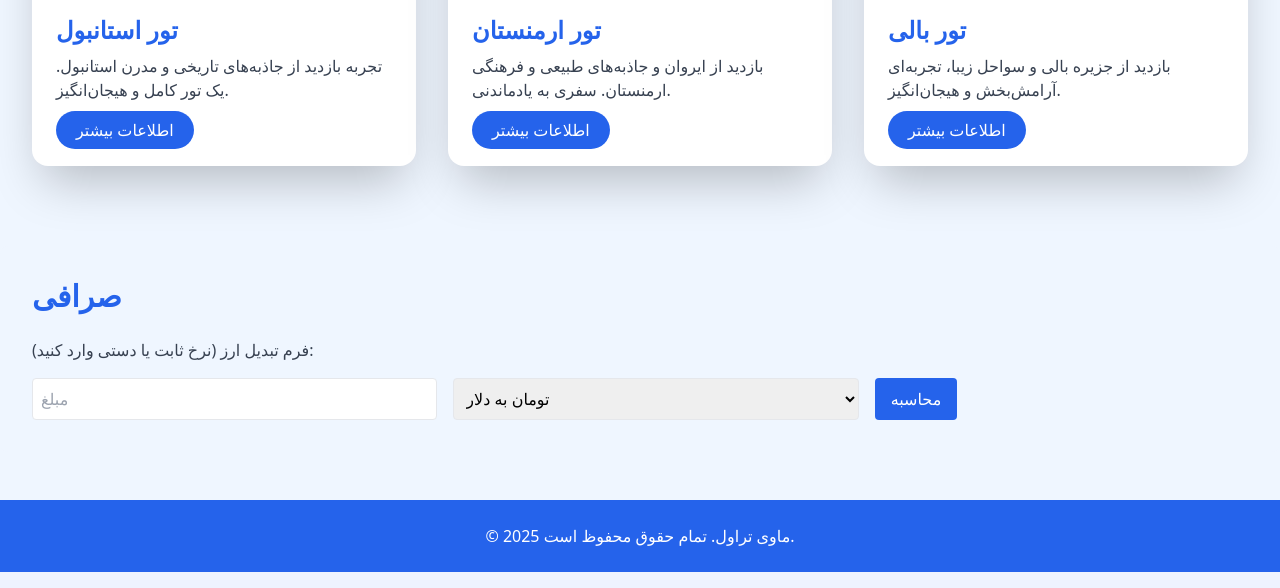
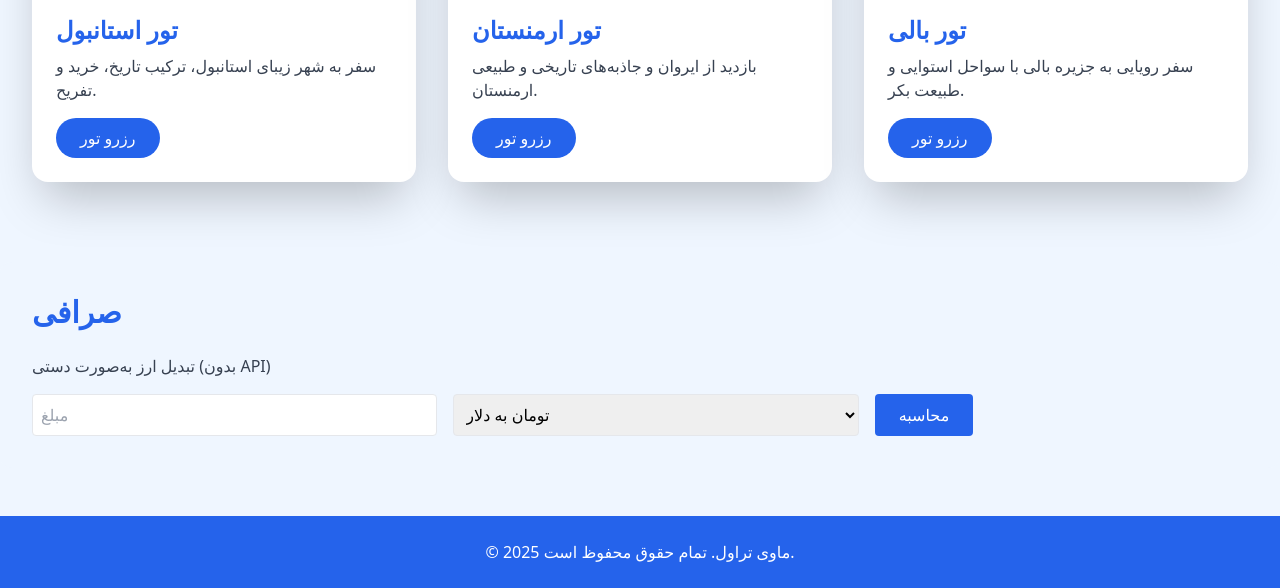
Before and after one commit to mavitravel/mavitravel, a Flask app: page / in a window 1280 px wide. Shown: the part 414-1002 px from the top of the page. Run offline with Flask 3, Linux system fonts and the light colour scheme; some libraries are stand-ins or nearby versions.

Commit message:
Update home.html

```diff
--- a/templates/home.html
+++ b/templates/home.html
@@ -2,73 +2,97 @@
 
 {% block content %}
 
-<!-- تور  -->
+<!-- تورهای خارجی -->
 <section id="tours" class="p-8">
     <h2 class="text-3xl font-bold mb-6 text-blue-600">تورهای خارجی</h2>
+
     <div class="grid grid-cols-1 md:grid-cols-2 lg:grid-cols-3 gap-8">
 
-        <!-- استانبول -->
-        <div class="bg-white rounded-2xl shadow-2xl p-6 hover:shadow-xl transition duration-500 transform hover:-translate-y-1">
+        <!-- تور استانبول -->
+        <div class="bg-white rounded-2xl shadow-2xl p-6 hover:shadow-xl transition transform hover:-translate-y-1">
             <img src="https://th.bing.com/th/id/R.bd5b931990d11cba340f7f6684e5e4ee?rik=87pGVjpIa9FYWw&riu=http%3a%2f%2fwallpapercave.com%2fwp%2fwp1813749.jpg&ehk=fXF3rRPjQLeJmluZ9czpf8DYUWqYcXLK7sKA%2bDJCTgw%3d&risl=&pid=ImgRaw&r=0"
-                 alt="تور استانبول" class="rounded-xl mb-4 w-full h-48 object-cover">
-            <h2 class="text-2xl font-bold text-blue-600 mb-2">تور استانبول</h2>
+                 alt="تور استانبول"
+                 class="rounded-xl mb-4 w-full h-48 object-cover">
+
+            <h3 class="text-2xl font-bold text-blue-600 mb-2">تور استانبول</h3>
             <p class="text-gray-700 mb-4">
-                تجربه بازدید از جاذبه‌های تاریخی و مدرن استانبول. یک تور کامل و هیجان‌انگیز.
+                سفر به شهر زیبای استانبول، ترکیب تاریخ، خرید و تفریح.
             </p>
-            <a href="https://example.com" target="_blank"
-               class="bg-blue-600 text-white px-5 py-2 rounded-full hover:bg-blue-700 transition duration-300">
-               اطلاعات بیشتر
+
+            <a href="https://www.instagram.com/direct/t/mavitravel.ir"
+               target="_blank"
+               class="inline-block bg-blue-600 text-white px-6 py-2 rounded-full hover:bg-blue-700 transition">
+                رزرو تور
             </a>
         </div>
 
-        <!-- ارمنستان -->
-        <div class="bg-white rounded-2xl shadow-2xl p-6 hover:shadow-xl transition duration-500 transform hover:-translate-y-1">
+        <!-- تور ارمنستان -->
+        <div class="bg-white rounded-2xl shadow-2xl p-6 hover:shadow-xl transition transform hover:-translate-y-1">
             <img src="https://th.bing.com/th/id/R.204122ce12d1fc4cae28901cd8405940?rik=eDNluaXPgy2JvQ&pid=ImgRaw&r=0"
-                 alt="تور ارمنستان" class="rounded-xl mb-4 w-full h-48 object-cover">
-            <h2 class="text-2xl font-bold text-blue-600 mb-2">تور ارمنستان</h2>
+                 alt="تور ارمنستان"
+                 class="rounded-xl mb-4 w-full h-48 object-cover">
+
+            <h3 class="text-2xl font-bold text-blue-600 mb-2">تور ارمنستان</h3>
             <p class="text-gray-700 mb-4">
-                بازدید از ایروان و جاذبه‌های طبیعی و فرهنگی ارمنستان. سفری به یادماندنی.
+                بازدید از ایروان و جاذبه‌های تاریخی و طبیعی ارمنستان.
             </p>
-            <a href="https://example.com" target="_blank"
-               class="bg-blue-600 text-white px-5 py-2 rounded-full hover:bg-blue-700 transition duration-300">
-               اطلاعات بیشتر
+
+            <a href="https://www.instagram.com/direct/t/mavitravel.ir"
+               target="_blank"
+               class="inline-block bg-blue-600 text-white px-6 py-2 rounded-full hover:bg-blue-700 transition">
+                رزرو تور
             </a>
         </div>
 
-        <!-- بالی -->
-        <div class="bg-white rounded-2xl shadow-2xl p-6 hover:shadow-xl transition duration-500 transform hover:-translate-y-1">
+        <!-- تور بالی -->
+        <div class="bg-white rounded-2xl shadow-2xl p-6 hover:shadow-xl transition transform hover:-translate-y-1">
             <img src="https://tse1.mm.bing.net/th/id/OIP.lYJvlJLrImXh52-QWRQSfwHaE8"
-                 alt="تور بالی" class="rounded-xl mb-4 w-full h-48 object-cover">
-            <h2 class="text-2xl font-bold text-blue-600 mb-2">تور بالی</h2>
+                 alt="تور بالی"
+                 class="rounded-xl mb-4 w-full h-48 object-cover">
+
+            <h3 class="text-2xl font-bold text-blue-600 mb-2">تور بالی</h3>
             <p class="text-gray-700 mb-4">
-                بازدید از جزیره بالی و سواحل زیبا، تجربه‌ای آرامش‌بخش و هیجان‌انگیز.
+                سفر رویایی به جزیره بالی با سواحل استوایی و طبیعت بکر.
             </p>
-            <a href="https://example.com" target="_blank"
-               class="bg-blue-600 text-white px-5 py-2 rounded-full hover:bg-blue-700 transition duration-300">
-               اطلاعات بیشتر
+
+            <a href="https://www.instagram.com/direct/t/mavitravel.ir"
+               target="_blank"
+               class="inline-block bg-blue-600 text-white px-6 py-2 rounded-full hover:bg-blue-700 transition">
+                رزرو تور
             </a>
         </div>
 
     </div>
 </section>
 
-<!-- بخش صرافی ساده -->
-<section id="exchange" class="bg-blue-50 p-8 mt-12 rounded-lg">
+<!-- بخش صرافی -->
+<section id="exchange" class="bg-blue-50 p-8 mt-12 rounded-xl">
     <h2 class="text-3xl font-bold mb-6 text-blue-600">صرافی</h2>
-    <p class="mb-4 text-gray-700">فرم تبدیل ارز (نرخ ثابت یا دستی وارد کنید):</p>
+    <p class="text-gray-700 mb-4">
+        تبدیل ارز به‌صورت دستی (بدون API)
+    </p>
+
     <form method="POST" class="flex flex-col md:flex-row gap-4">
-        <input type="number" name="amount" placeholder="مبلغ" class="p-2 rounded border w-full md:w-1/3" required>
+        <input type="number" name="amount" placeholder="مبلغ"
+               class="p-2 rounded border w-full md:w-1/3" required>
+
         <select name="currency" class="p-2 rounded border w-full md:w-1/3" required>
             <option>تومان به دلار</option>
             <option>دلار به تومان</option>
             <option>تومان به لیر</option>
             <option>لیر به تومان</option>
         </select>
-        <button type="submit" class="bg-blue-600 text-white px-4 py-2 rounded hover:bg-blue-700">محاسبه</button>
+
+        <button type="submit"
+                class="bg-blue-600 text-white px-6 py-2 rounded hover:bg-blue-700 transition">
+            محاسبه
+        </button>
     </form>
 
     {% if result %}
-        <p class="mt-4 text-xl font-bold text-blue-700">نتیجه: {{ result }}</p>
+        <p class="mt-4 text-xl font-bold text-blue-700">
+            نتیجه: {{ result }}
+        </p>
     {% endif %}
 </section>
 
```
